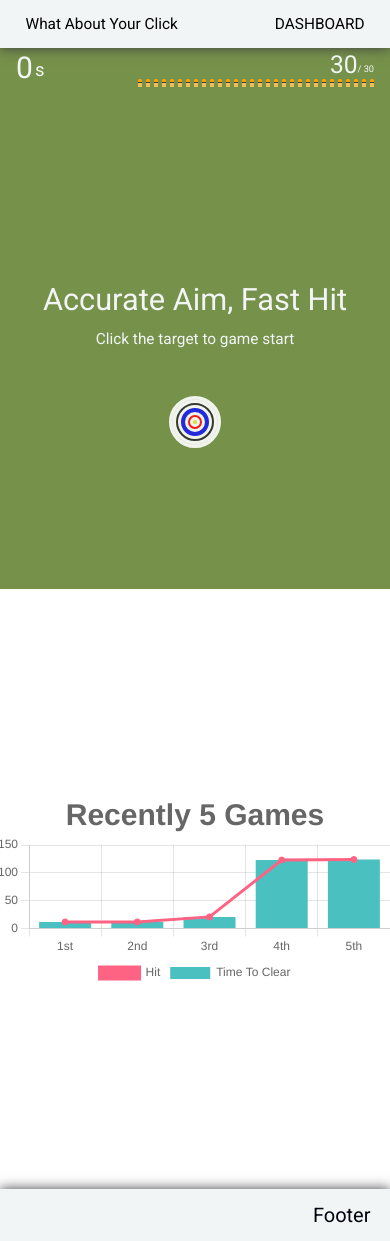
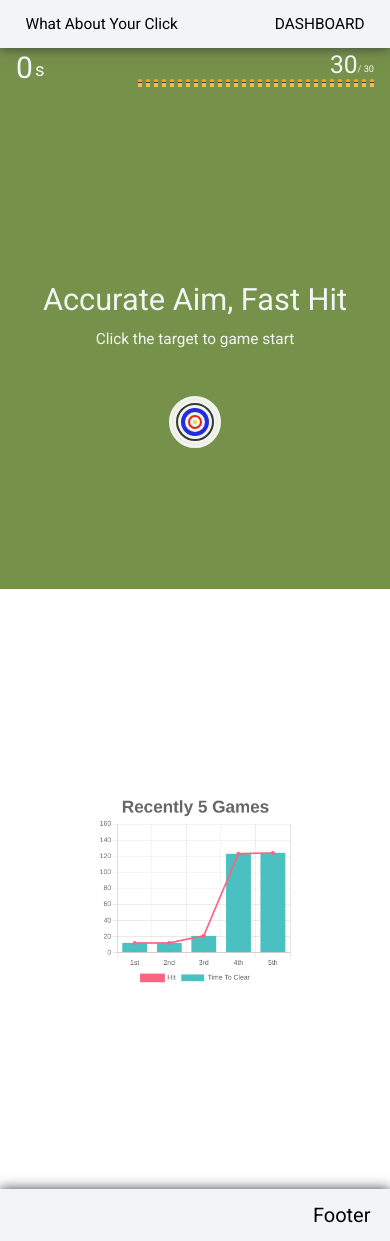
Before and after one commit to tjdwp0211/shooting-game, a Next.js app: page / in a window 390 px wide. Built offline with nearby package versions, Linux system fonts and the light colour scheme.

Commit message:
style: Responsive UI #17
- Add CSS keywords in Chart Component

```diff
--- a/src/components/chart/LineChart.tsx
+++ b/src/components/chart/LineChart.tsx
@@ -51,9 +51,12 @@ function LineChart() {
 
   return (
     <Wrapper>
-      <div className="chart-container">
-        <Line options={chartOptionsProps} data={chartDataProps}></Line>
-      </div>
+      <Line
+        options={chartOptionsProps}
+        data={chartDataProps}
+        width="600"
+        height="600"
+      />
     </Wrapper>
   );
 }
@@ -77,8 +80,15 @@ const Wrapper = styled.article`
   display: flex;
   align-items: center;
   justify-content: center;
-  .chart-container {
-    width: 50%;
-    min-width: 400px;
+  padding: 24px;
+  canvas {
+    @media (width < 1024px) {
+      width: 80% !important;
+      height: 35vw !important;
+    }
+    @media (width < 642px) {
+      width: 50vw !important;
+      height: 50vw !important;
+    }
   }
 `;
```
